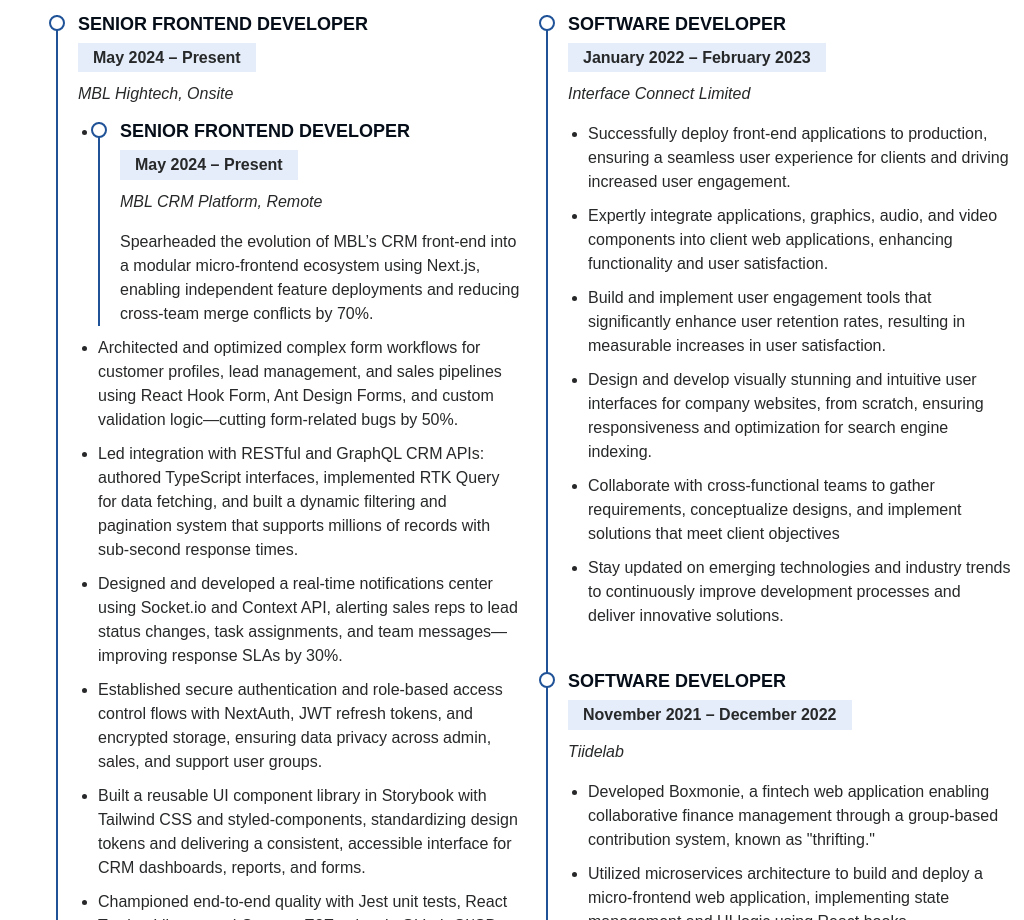
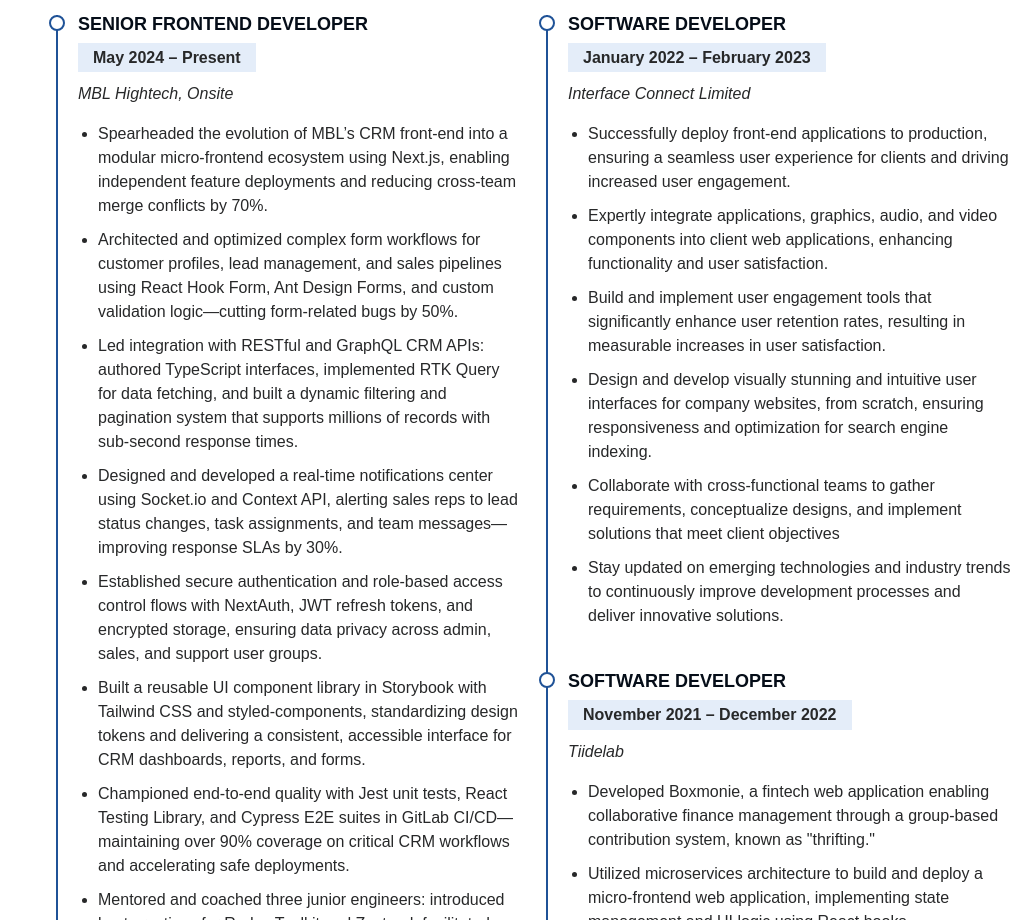
Before and after one commit to Cabraham1/cabraham.io, a plain HTML site: page index.html in a window 1280 px wide. Shown: the part 2026-2946 px from the top of the page, without its empty margins (256-1280 px from the left). Drawn offline with Linux system fonts and the light colour scheme; a web font is replaced by a local one.

Commit message:
Update index.html

```diff
--- a/index.html
+++ b/index.html
@@ -167,10 +167,7 @@
       <h5>May 2024 – Present</h5>
       <p><em>MBL Hightech, Onsite</em></p>
   <ul>
-    <li>            <div class="resume-item">
-      <h4>Senior Frontend Developer</h4>
-      <h5>May 2024 – Present</h5>
-      <p><em>MBL CRM Platform, Remote</em></p>
+    <li>
       Spearheaded the evolution of MBL’s CRM front‑end into a modular micro‑frontend ecosystem using Next.js, enabling independent feature deployments and reducing cross‑team merge conflicts by 70%.
     </li>
     <li>
```
